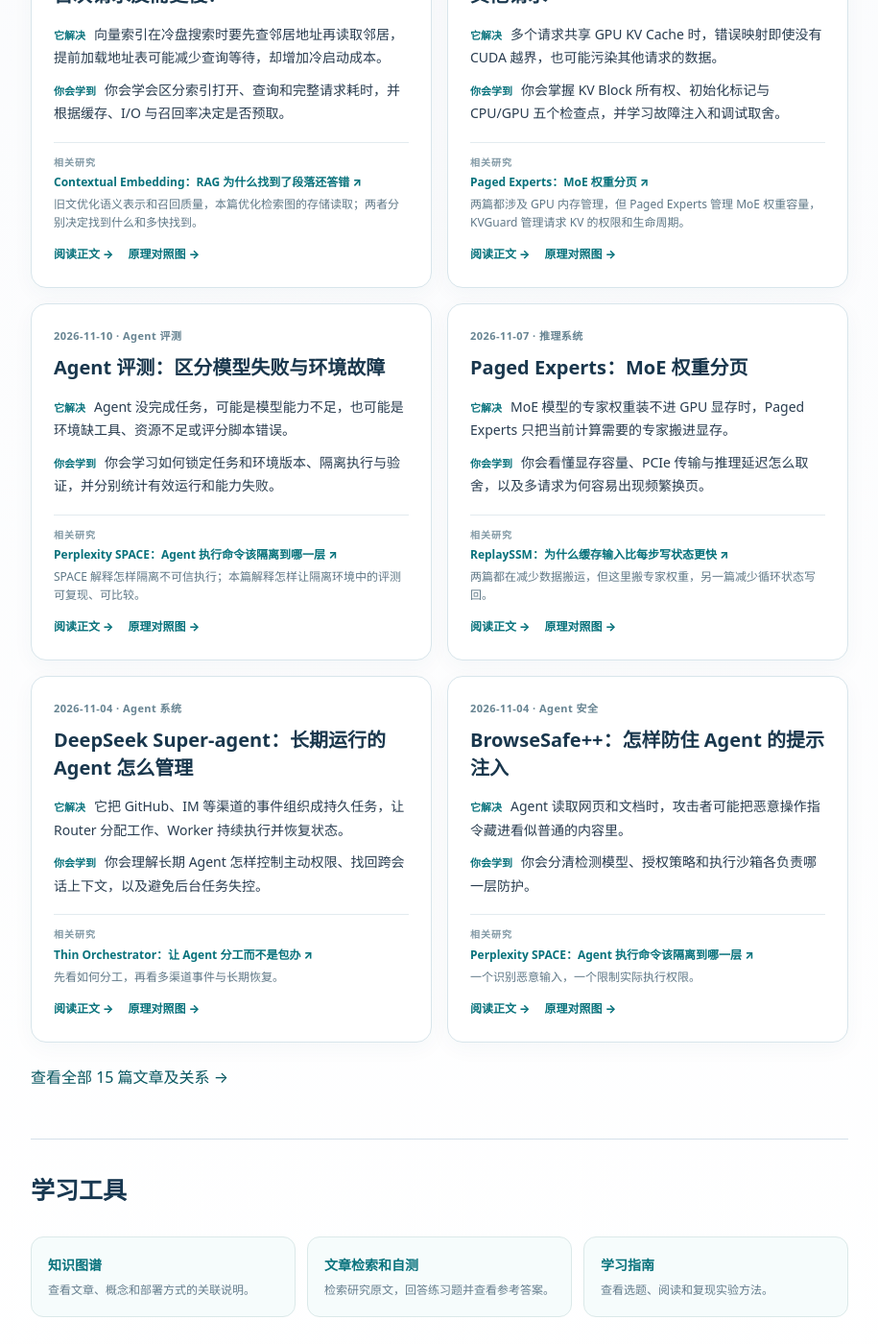
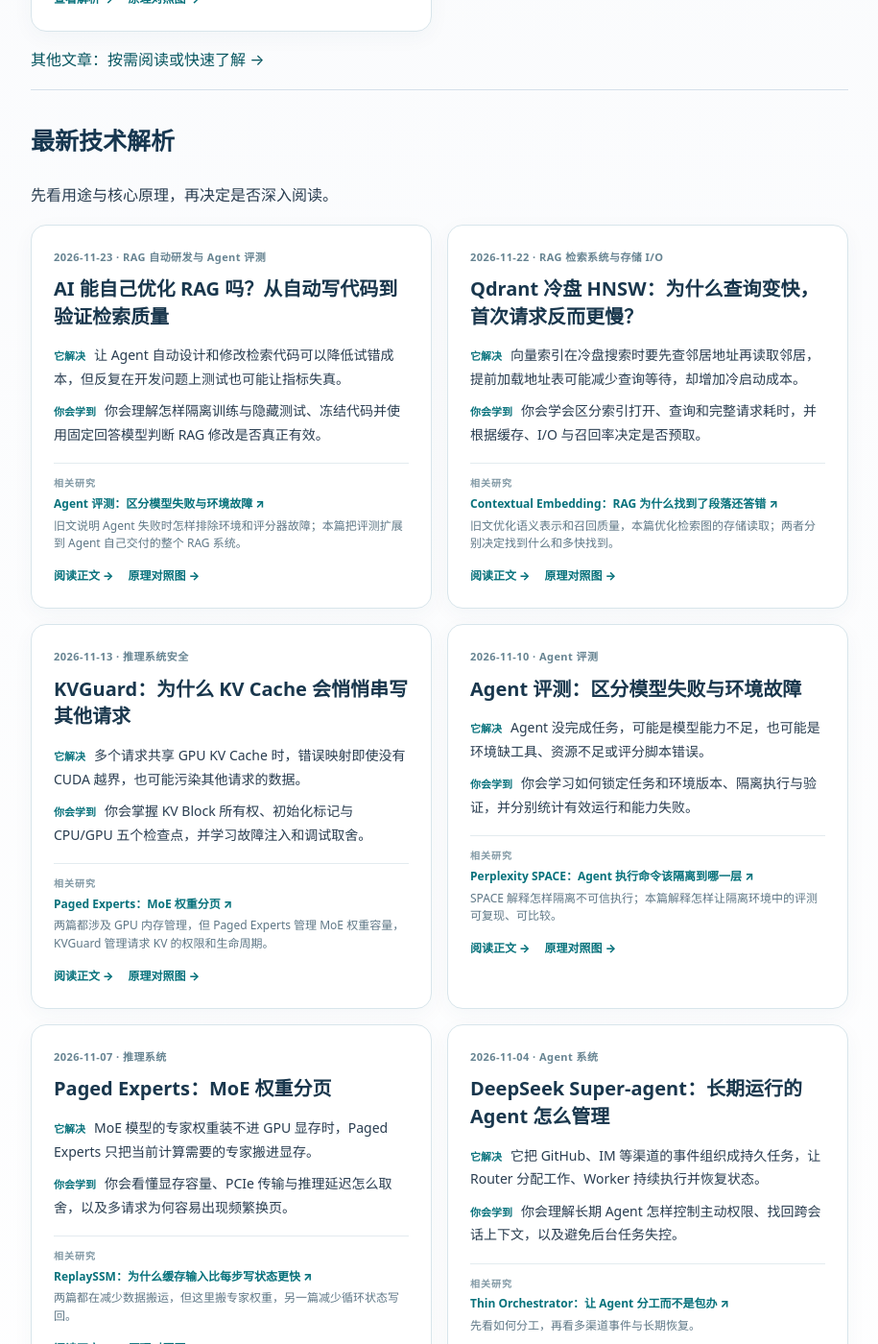
Before and after one commit to ljrirene/ai-engineering-notes, a Jekyll site: the page built from docs/index.html, in a window 1280 px wide and 1400 px high, scrolled down 2063 px. Shown: the whole window at 96% size, without its empty margins (182-1097 px from the left). Built offline with Jekyll 4.4.1, drawn with Linux system fonts in a browser that asks for light colours; some of the changed text lies outside the part shown.

Commit message:
Index AutoRAGBench research and teaching lesson

```diff
--- a/docs/_data/studies.yml
+++ b/docs/_data/studies.yml
@@ -1,3 +1,19 @@
+- id: a-autoragbench
+  priority: "core"
+  why_priority: "开放代码 RAG 开发、隐藏评测与过拟合归因是可迁移的 Agent/ML Systems 技能；论文有源码但没有本站独立 H800 复现，本篇为用户指定提前发布。"
+  date: "2026-11-23"
+  title: "AI 能自己优化 RAG 吗？从自动写代码到验证检索质量"
+  topic: "RAG 自动研发与 Agent 评测"
+  purpose: "让 Agent 自动设计和修改检索代码可以降低试错成本，但反复在开发问题上测试也可能让指标失真。"
+  takeaway: "你会理解怎样隔离训练与隐藏测试、冻结代码并使用固定回答模型判断 RAG 修改是否真正有效。"
+  url: "/notes/2026/11/2026-11-23-autoragbench/"
+  visual: "/interactive/2026-11-23-autoragbench-map.html"
+  related:
+    - id: a-agent-eval
+      why: "旧文说明 Agent 失败时怎样排除环境和评分器故障；本篇把评测扩展到 Agent 自己交付的整个 RAG 系统。"
+    - id: a-retrieval
+      why: "旧文深入解释语义检索怎样改善证据召回；本篇研究如何让 Agent 选择并验证这些检索方法的组合。"
+
 - id: a-qdrant-cold-hnsw
   priority: "core"
   why_priority: "以有源码和反例 benchmark 的具体优化，训练端到端性能分析、存储缓存与检索系统设计；机制可迁移，但性能结论仅限作者配置。"
```
